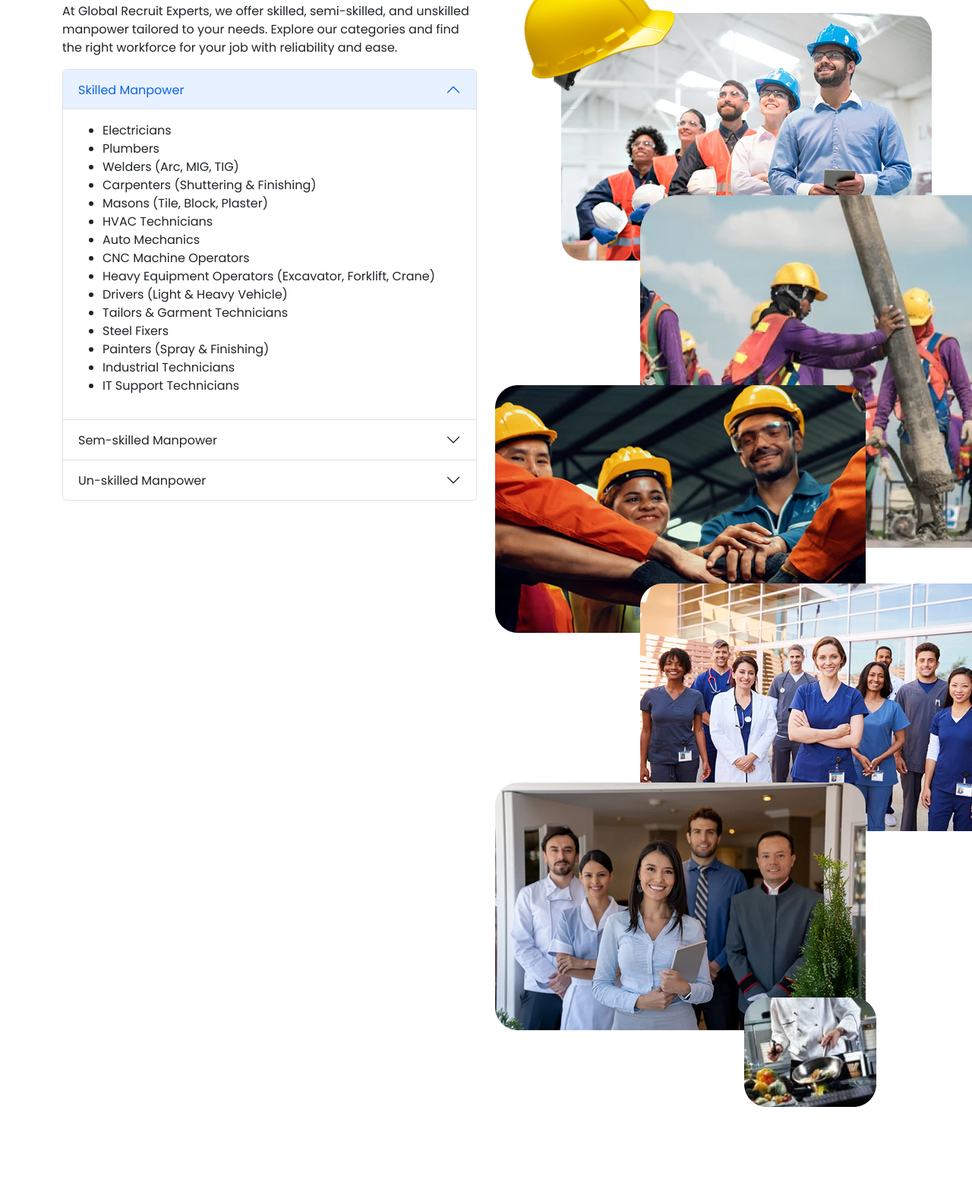
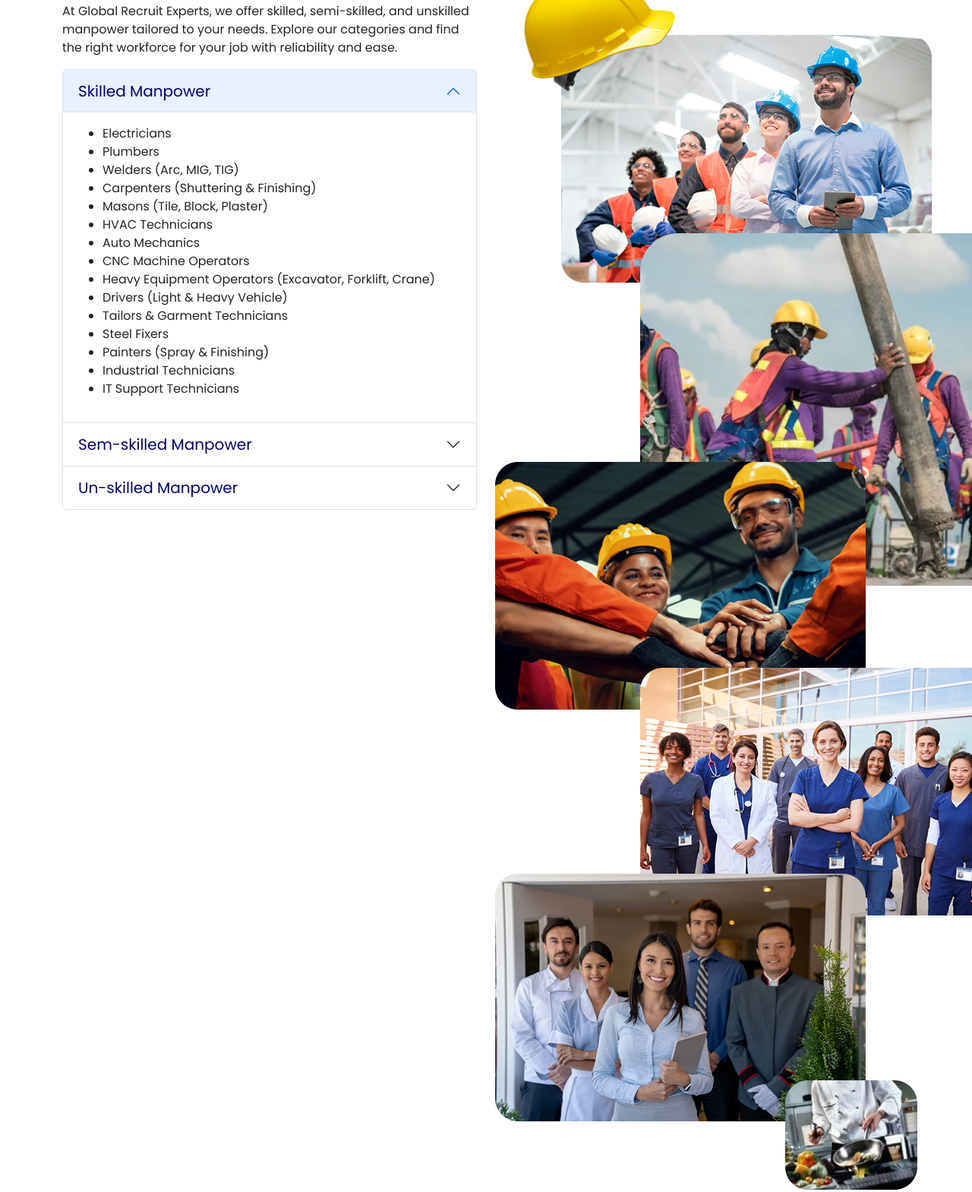
Before and after one commit to sahootwinkle794/global-recruit, a plain HTML site: page country-details.html in a window 1280 px wide. Shown: the part 346-1915 px from the top of the page at 76% size. Drawn offline with Linux system fonts and the light colour scheme.

Commit message:
all pages added

```diff
--- a/assets/css/style.css
+++ b/assets/css/style.css
@@ -69,14 +69,11 @@ h2 {
     position: sticky;
     top: 0;
     z-index: 1030;
-    /* Higher than default navbar */
     background-color: white;
-    /* Or your preferred background */
 }
 
 .main-nav.sticky-top {
     top: calc(60px + 80px);
-    /* Adjust based on combined height of top-nav and mid-nav */
     z-index: 1020;
 }
 
@@ -1192,35 +1189,29 @@ a.consult-btn {
     left: 16%;
     z-index: -1;
 }
-
 .img-det3 {
-    position: relative;
-    top: -10%;
-    left: 35%;
+    margin-top: -30%;
+    margin-left: 35%;
 }
 
 .img-det4 {
-    position: relative;
-    top: -20%;
-    left: 0;
+    margin-top: -30%;
+    margin-left: 0;
 }
 
 .img-det5 {
-    position: relative;
-    top: -23%;
-    left: 35%;
+    margin-top: -10%;
+    margin-left: 35%;
 }
 
 .img-det6 {
-    position: relative;
-    top: -26%;
-    left: 0;
+    margin-top: -10%;
+    margin-left: 0;
 }
 
 .img-det7 {
-    position: relative;
-    top: -28%;
-    left: 60%;
+    margin-top: -10%;
+    margin-left: 70%;
 }
 
 .partner-con {
@@ -1231,7 +1222,7 @@ a.consult-btn {
     position: absolute;
     top: -10%;
     right: -10%;
-    z-index: 9999;
+    z-index: 1;
 }
 
 .country-box {
@@ -1247,6 +1238,10 @@ a.consult-btn {
 .country-details {
     padding: 40px;
 }
+button.accordion-button {
+    color: #020369 !important;
+    font-size: 20px;
+}
 
 .offer-details h2 {
     font-size: 24.8px;
@@ -1353,18 +1348,26 @@ a.consult-btn {
 }
 
 .apply-btn:hover {
-  color: #fff;
-  transform: scale(1.05);
-  box-shadow: 0 4px 10px rgba(0,0,0,0.3);
-  background: linear-gradient(45deg, #3015b3, #10015e, #0b74dc, #070cb2);
-  background-size: 300% 300%;
-  animation: gradient 5s ease infinite;
+    color: #fff;
+    transform: scale(1.05);
+    box-shadow: 0 4px 10px rgba(0, 0, 0, 0.3);
+    background: linear-gradient(45deg, #3015b3, #10015e, #0b74dc, #070cb2);
+    background-size: 300% 300%;
+    animation: gradient 5s ease infinite;
 }
 
 @keyframes gradient {
-  0% {background-position: 0% 50%;}
-  50% {background-position: 100% 50%;}
-  100% {background-position: 0% 50%;}
+    0% {
+        background-position: 0% 50%;
+    }
+
+    50% {
+        background-position: 100% 50%;
+    }
+
+    100% {
+        background-position: 0% 50%;
+    }
 }
 
 /* career page style end  */
@@ -1495,9 +1498,11 @@ a.consult-btn {
     color: black;
     font-weight: 600;
 }
-.blog-read:hover{
+
+.blog-read:hover {
     color: orange;
 }
+
 /* blog-details page style end  */
 /* footer style start  */
 .news-col img {
@@ -1514,8 +1519,8 @@ a.consult-btn {
     display: flex;
     align-items: center;
     justify-content: space-between;
-    gap: 10px;
     margin-bottom: 25px;
+    width: 89%;
 }
 
 .global-footer {
@@ -1582,7 +1587,7 @@ a.consult-btn {
 .input-form {
     background-color: white;
     padding: 10px 23px;
-    width: 25%;
+    width: 100%;
     border-radius: 10px;
     display: flex;
     align-items: center;
--- a/country-details.html
+++ b/country-details.html
@@ -175,9 +175,9 @@
                             <a class="nav-link dropdown-toggle" href="#" data-bs-toggle="dropdown"
                                 aria-expanded="false">Contact Us <i class="fa-solid fa-plus dropdown-icon"></i></a>
                             <ul class="dropdown-menu">
-                                <li><a class="dropdown-item" href="career.html">For Company / Partners / Employer</a>
+                                <li><a class="dropdown-item" href="contact.html">For Company / Partners / Employer</a>
                                 </li>
-                                <li><a class="dropdown-item" href="career.html">For Candidates</a></li>
+                                <li><a class="dropdown-item" href="contact.html">For Candidates</a></li>
                             </ul>
                         </li>
                     </ul>
@@ -322,6 +322,10 @@
                         providing unskilled, semi-skilled, and skilled workers from Nepal and India. Known for
                         reliability and ethical recruitment, we deliver quality manpower to the Gulf, Europe, and beyond
                         with timely deployment and transparent service.</p>
+                    <div class="input-form wow animate__animated animate__fadeInUp">
+                        <input type="text" placeholder="Your email address">
+                        <a href="#" type="submit" class="sign-up-btn">Sign up</a>
+                    </div>
                 </div>
                 <div class="col-md-2 wow animate__animated animate__fadeInUp">
                     <h3>Services</h3>
@@ -394,10 +398,7 @@
 
                 </div>
             </div>
-            <div class="input-form wow animate__animated animate__fadeInUp">
-                <input type="text" placeholder="Your email address">
-                <a href="#" type="submit" class="sign-up-btn">Sign up</a>
-            </div>
+
             <div class="social-div wow animate__animated animate__fadeInUp">
                 <div class="social-icon">
                     <img src="assets/images/fb.png" alt="fb">
```
Also changed, not shown: about.html (+14 -6 lines), blog-details.html (+8 -7 lines), blog.html (+7 -6 lines), career.html (+8 -7 lines), contact.html (+8 -7 lines), country.html (+8 -7 lines), index.html (+15 -12 lines), license.html (+7 -6 lines).
